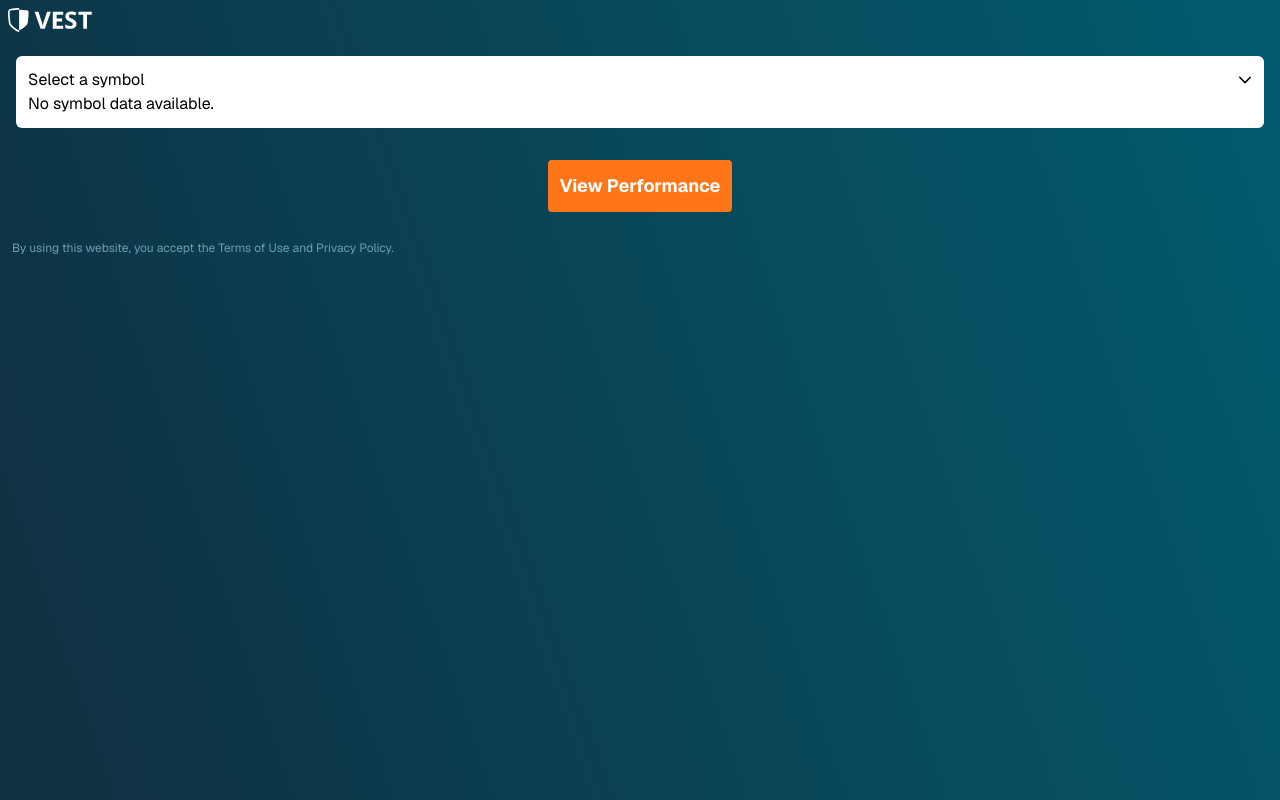
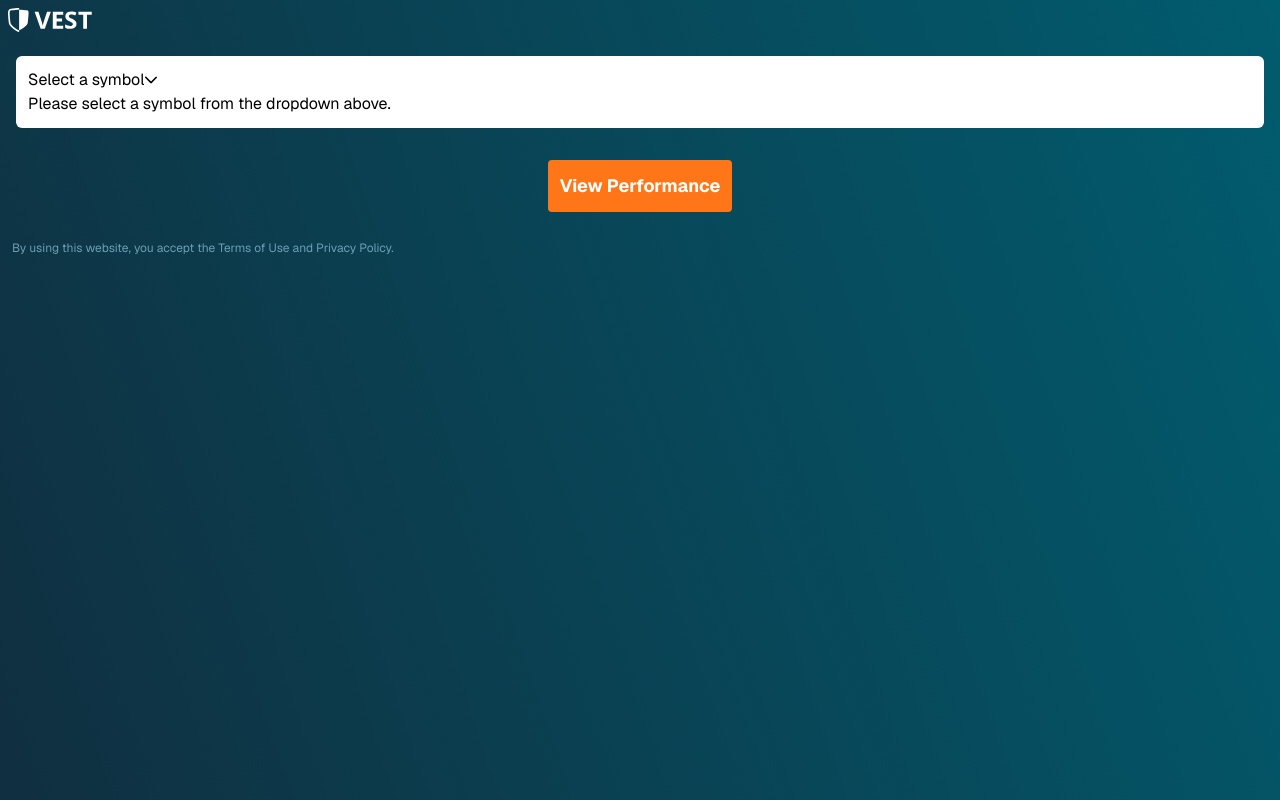
Before and after one commit to dhughe16/vest-take-home, a Next.js app: page /summary in a window 1280 px wide. Built offline with nearby package versions, Linux system fonts and the light colour scheme.

Commit message:
Update error verbiage

```diff
--- a/src/app/components/SymbolSummary/SymbolSummary.component.tsx
+++ b/src/app/components/SymbolSummary/SymbolSummary.component.tsx
@@ -6,7 +6,7 @@ import { Holding } from '../../interfaces/Holding';
 
 export default function SymbolSummary({ symbol }: { symbol: Holding | undefined}) {
     if (!symbol) {
-        return <div data-testid="symbol-summary text-gray-900">No symbol data available.</div>;
+        return <div data-testid="symbol-summary text-gray-900">Please select a symbol from the dropdown above.</div>;
     }
     const date = new Date(symbol.lastUpdated);
 
--- a/src/app/summary/page.tsx
+++ b/src/app/summary/page.tsx
@@ -41,7 +41,7 @@ export default function Home() {
       >
 
       <Dropdown value={selectedSymbol} onChange={(e) => setSelectedSymbol(e.value)} options={symbols} optionLabel="name"
-        placeholder="Select a symbol" className="w-full md:w-14rem" />
+        placeholder="Select a symbol" className="w-14rem" />
         {selectedSymbol && <SymbolSummary symbol={findSymbolData(selectedSymbol.name)} />}
       </div>
       <Link href="/" passHref>
```
